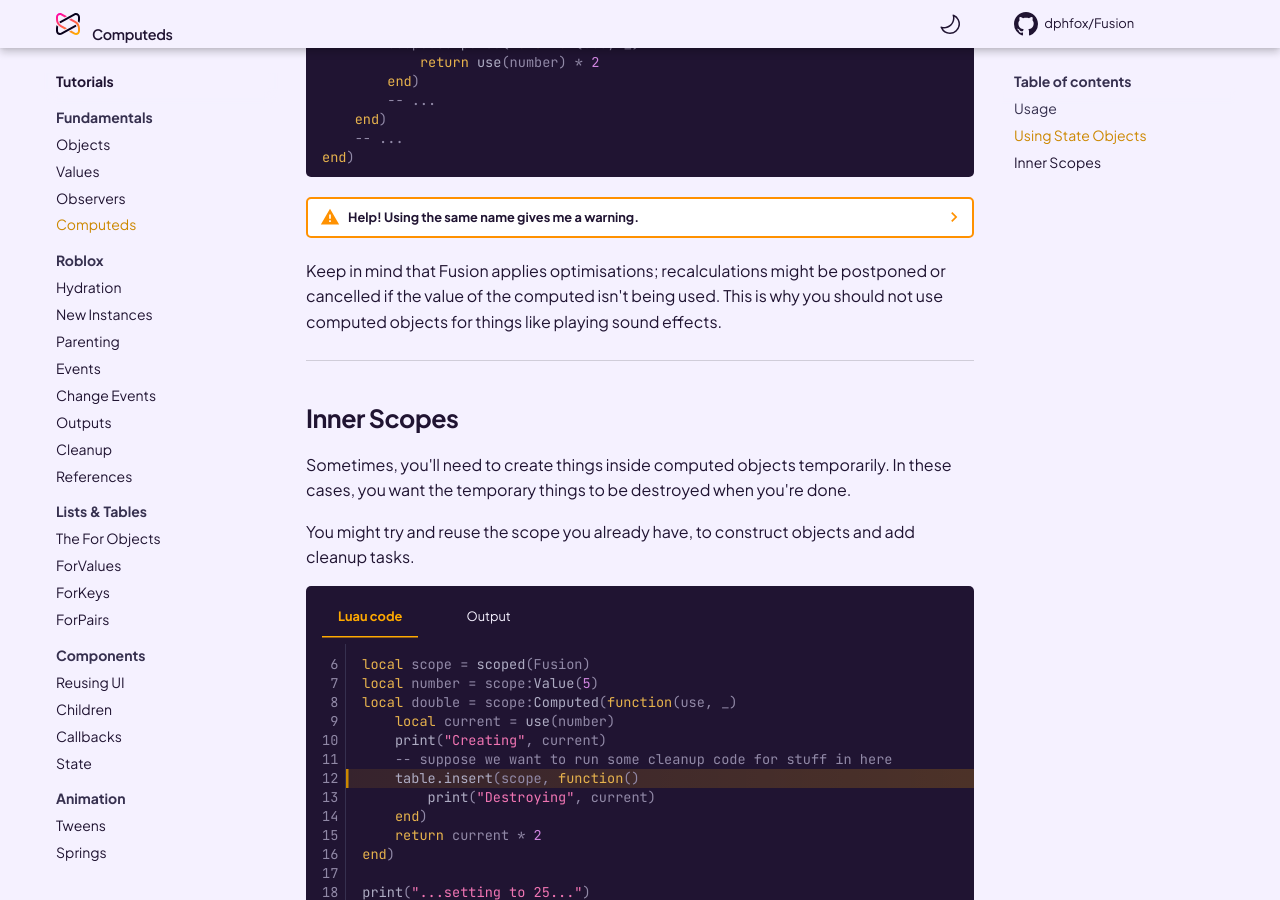
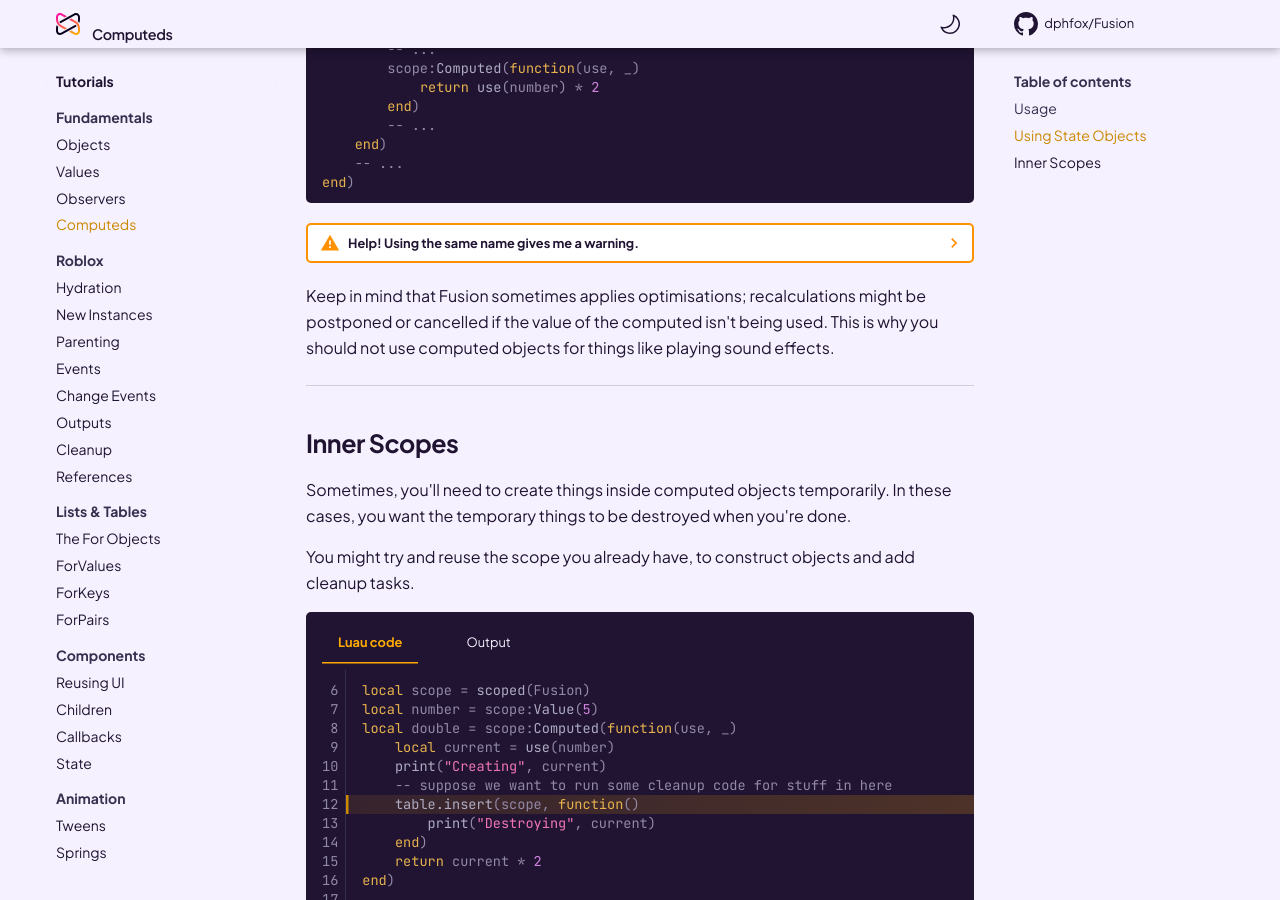
Before and after one commit to dphfox/Fusion, an MkDocs documentation site: the page built from docs/tutorials/fundamentals/computeds.md, in a window 1280 px wide and 900 px high, scrolled down 2434 px. Built offline with MkDocs 1.6.1 and Material for MkDocs 9.7.7, drawn with Linux system fonts in a browser that asks for light colours; comment, search, counter and statistics services are not loaded; the version menu is left out; some of the changed text lies outside the part shown.

Commit message:
Computed tutorial parameter clarification in intro

```diff
--- a/docs/tutorials/fundamentals/computeds.md
+++ b/docs/tutorials/fundamentals/computeds.md
@@ -133,8 +134,8 @@ end)
 	case we actually find it useful. So, to turn off the warning, try adding
 	`--!nolint LocalShadow` to the top of your file.
 
-Keep in mind that Fusion applies optimisations; recalculations might be
-postponed or cancelled if the value of the computed isn't being used. This is
+Keep in mind that Fusion sometimes applies optimisations; recalculations might
+be postponed or cancelled if the value of the computed isn't being used. This is
 why you should not use computed objects for things like playing sound effects.
 
 -----
```
Also changed, not shown: other parts of docs/tutorials/fundamentals/computeds.md (+2 -1 lines).
